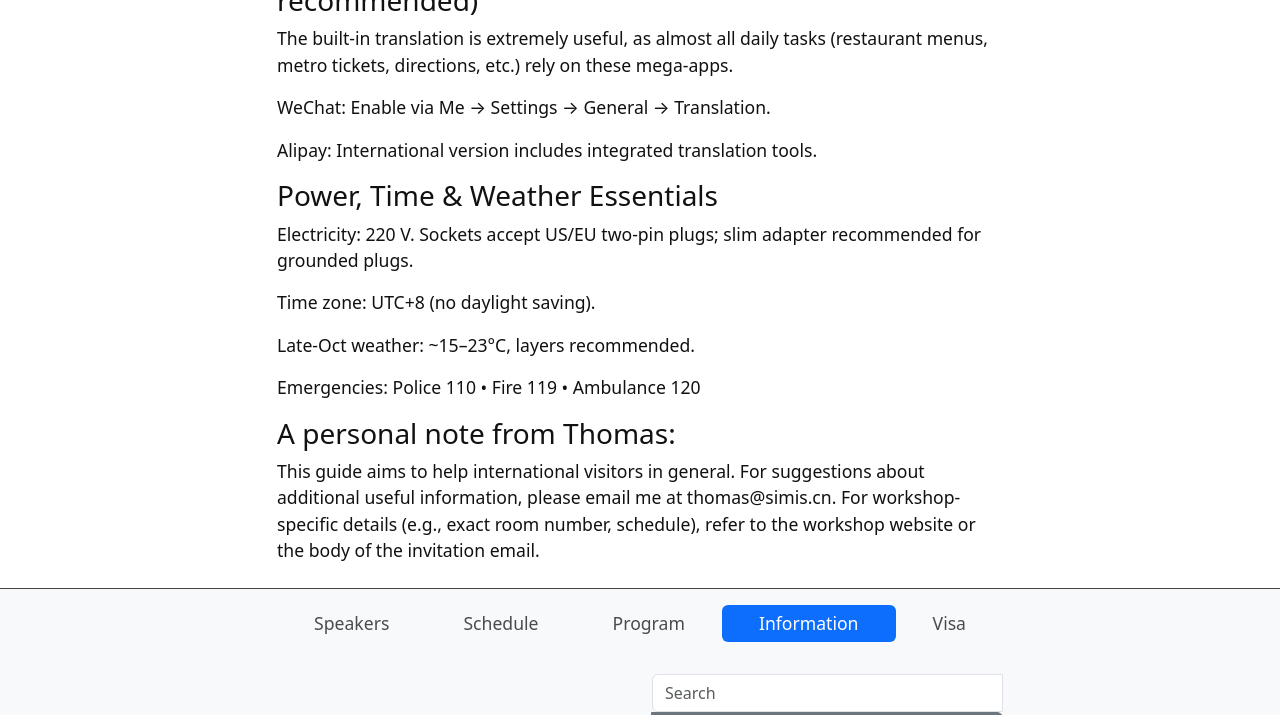
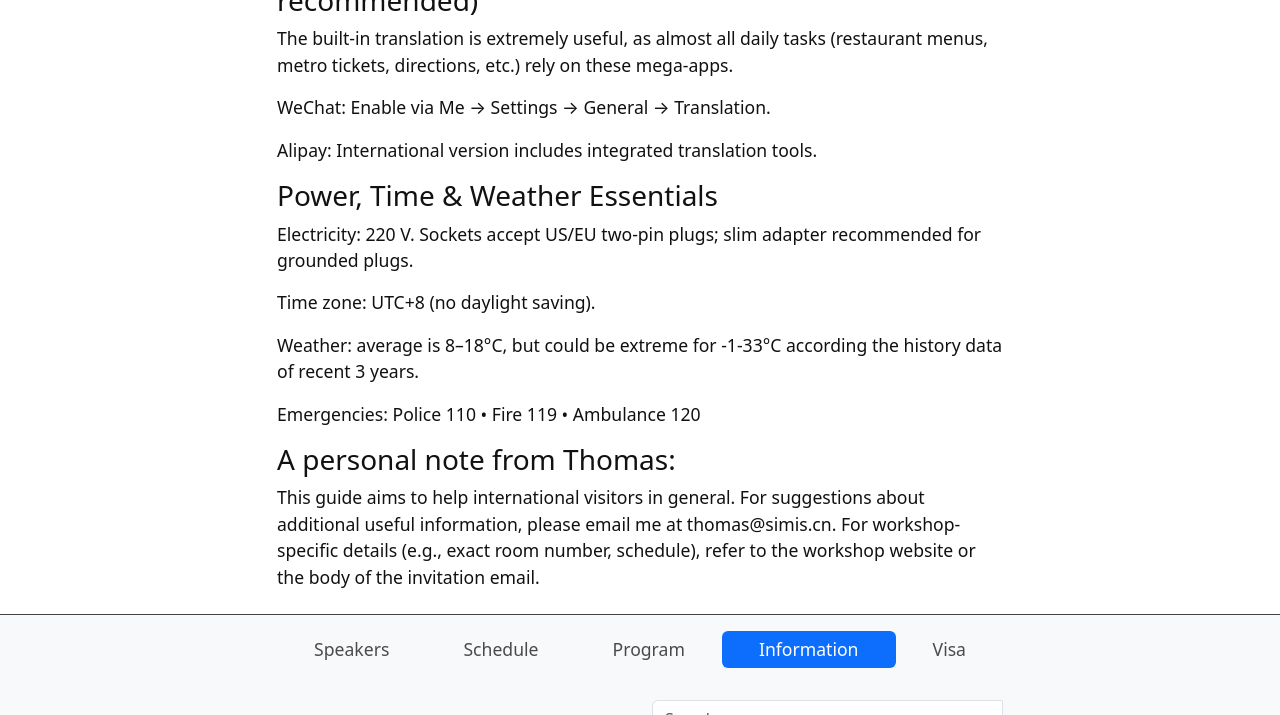
Before and after one commit to Neutrino0512/workshop, a Jekyll site: the page built from content/3-lesson.md, in a window 1280 px wide and 900 px high, scrolled down 2081 px, cut to the strip 0-715 px from the top of the window. Built offline with Jekyll 4.4.1, drawn with Linux system fonts in a browser that asks for light colours.

Commit message:
Update 3-lesson.md

```diff
--- a/content/3-lesson.md
+++ b/content/3-lesson.md
@@ -85,7 +85,7 @@ Electricity: 220 V. Sockets accept US/EU two-pin plugs; slim adapter recommended
 
 Time zone: UTC+8 (no daylight saving).
 
-Late-Oct weather: ~15–23°C, layers recommended.
+Weather: average is 8–18°C, but could be extreme for -1-33°C according the history data of recent 3 years.
 
 Emergencies: Police 110 • Fire 119 • Ambulance 120
 
```
